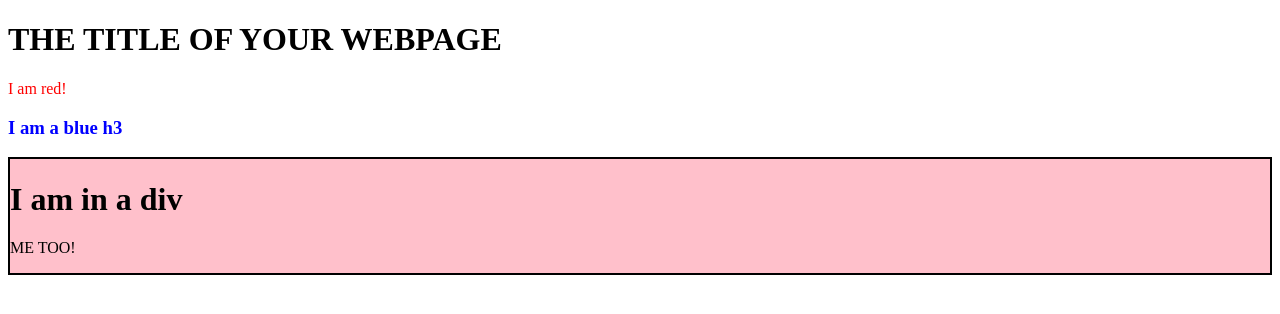
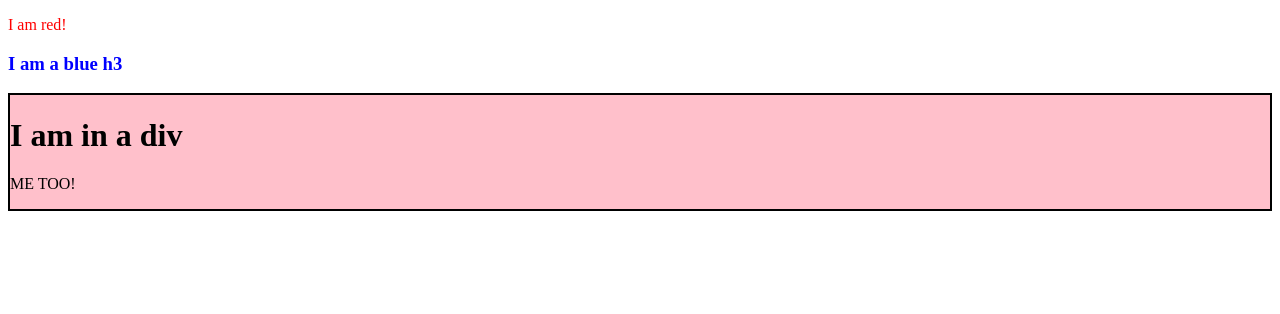
Before and after one commit to fruddenfeldt/javascript-test, a plain HTML site: page index.html in a window 1280 px wide. Drawn offline with Linux system fonts and the light colour scheme.

Commit message:
new version with no HTML, only JS injections

```diff
--- a/index.html
+++ b/index.html
@@ -10,12 +10,6 @@
 </head>
 <body>
 
-    <body>
-        <h1>
-          THE TITLE OF YOUR WEBPAGE
-        </h1>
-        <div id="container"></div>
-      </body>
 
       <script src="/javascript.js"></script>
 </body>
--- a/javascript.js
+++ b/javascript.js
@@ -5,6 +5,10 @@
 - another <h1> that says “I’m in a div”
 - a <p> that says “ME TOO!”
 */
+
+// main container:
+const container = document.createElement('div')
+document.body.appendChild(container)
 
 const paraOne = document.createElement('p')
 
```
